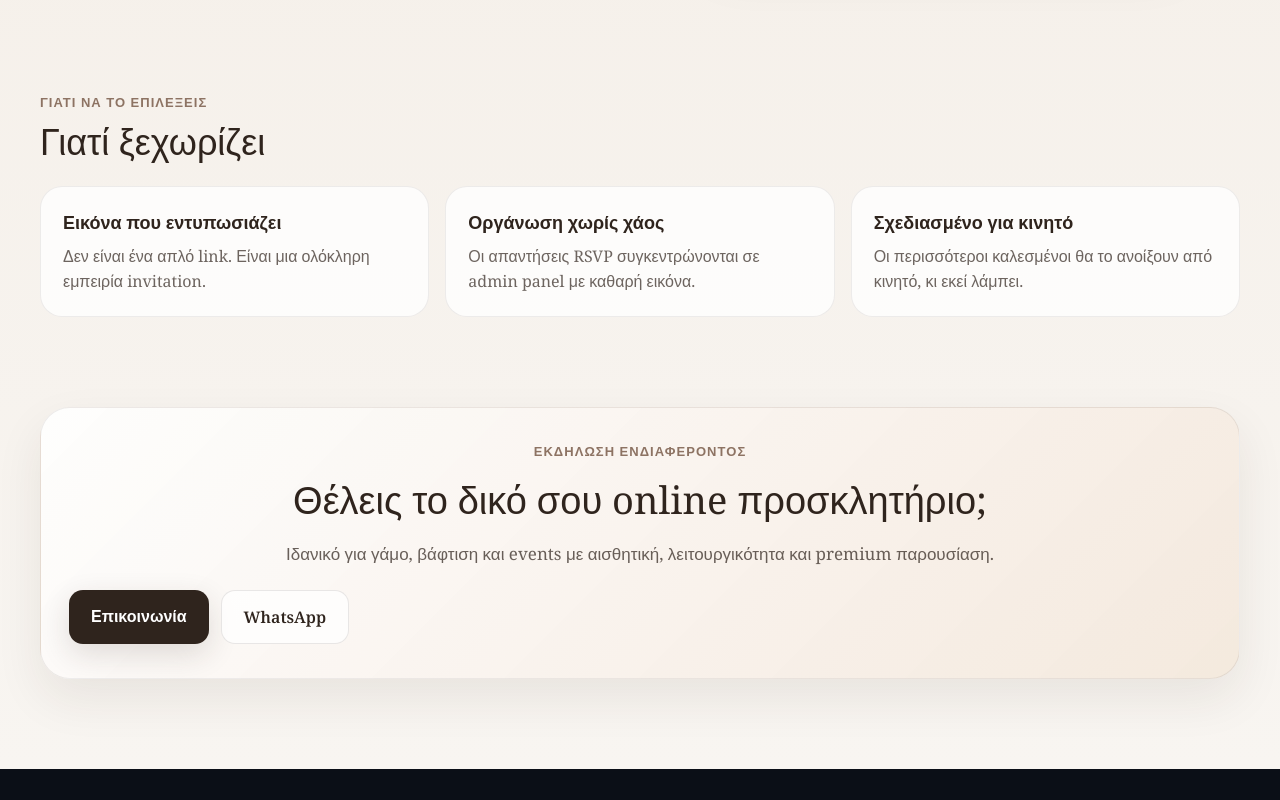
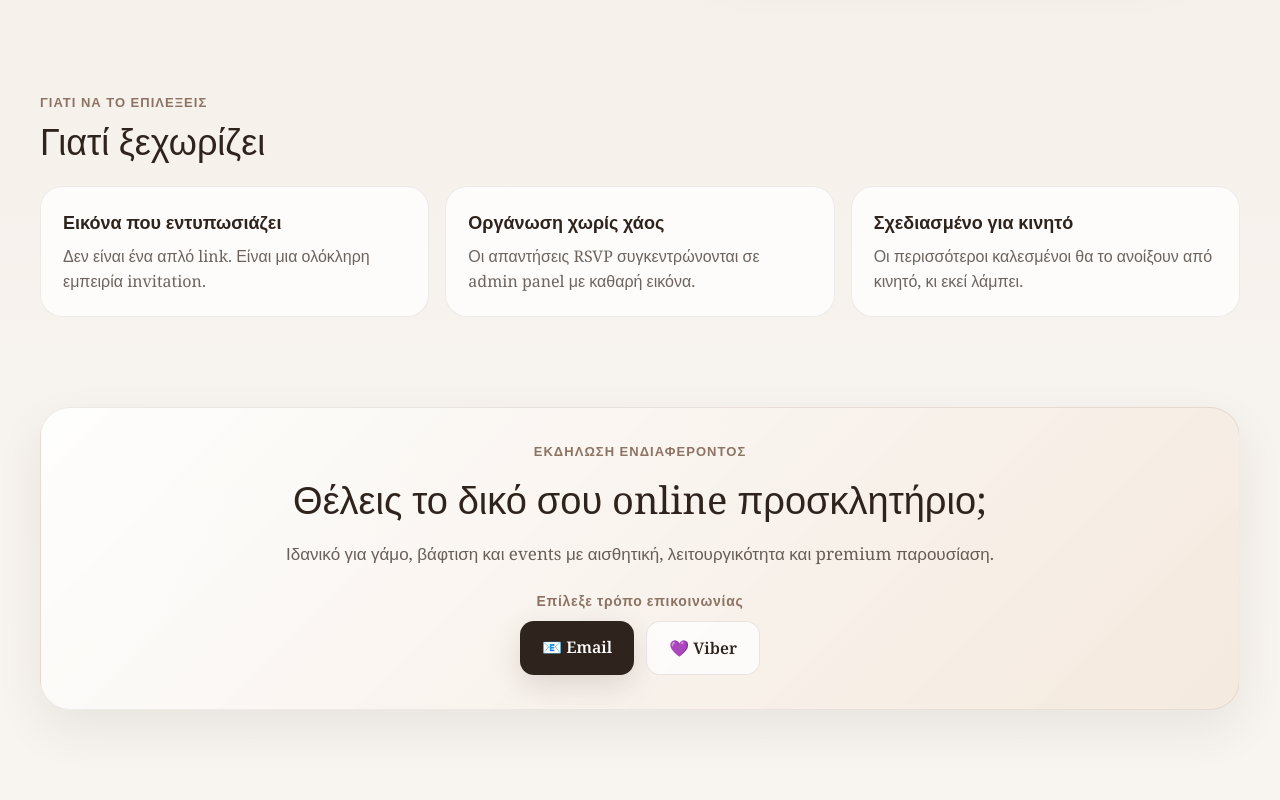
Before and after one commit to LabLouEvents/LabLouInvitation, a Next.js app: page / in a window 1280 px wide. Shown: the part 1774-2574 px from the top of the page. Before the commit the page ends 2543 px from the top, so only its background shows below. Built offline with nearby package versions, Linux system fonts and the light colour scheme; a web font is replaced by a local one.

Commit message:
update landing page with premium contact section

```diff
--- a/app/page.tsx
+++ b/app/page.tsx
@@ -3,7 +3,6 @@ import Image from "next/image";
 export default function HomePage() {
   return (
     <main style={page}>
-      {/* TOP BAR */}
       <header style={topbar}>
         <div style={brandWrap}>
           <Image
@@ -27,7 +26,6 @@ export default function HomePage() {
         </div>
       </header>
 
-      {/* HERO */}
       <section style={heroSection}>
         <div style={heroGlow} />
         <div style={heroContent}>
@@ -71,7 +69,6 @@ export default function HomePage() {
         </div>
       </section>
 
-      {/* FEATURES */}
       <section style={section}>
         <div style={sectionIntro}>Τι περιλαμβάνει</div>
         <h2 style={sectionTitle}>Όλα όσα χρειάζεται ένα σύγχρονο προσκλητήριο</h2>
@@ -112,7 +109,6 @@ export default function HomePage() {
         </div>
       </section>
 
-      {/* DEMO */}
       <section id="demo" style={demoSection}>
         <div style={demoLeft}>
           <div style={sectionIntro}>Demo</div>
@@ -123,7 +119,10 @@ export default function HomePage() {
           </p>
 
           <div style={heroButtons}>
-            <a href="/e/12.09.2026?t=8138b5407b4866936ecc4803677ec6a6" style={primaryBtn}>
+            <a
+              href="/e/12.09.2026?t=8138b5407b4866936ecc4803677ec6a6"
+              style={primaryBtn}
+            >
               Άνοιξε το demo
             </a>
 
@@ -145,7 +144,6 @@ export default function HomePage() {
         </div>
       </section>
 
-      {/* WHY */}
       <section style={section}>
         <div style={sectionIntro}>Γιατί να το επιλέξεις</div>
         <h2 style={sectionTitle}>Γιατί ξεχωρίζει</h2>
@@ -174,7 +172,6 @@ export default function HomePage() {
         </div>
       </section>
 
-      {/* CTA */}
       <section id="interest" style={interestSection}>
         <div style={interestCard}>
           <div style={sectionIntro}>Εκδήλωση ενδιαφέροντος</div>
@@ -184,19 +181,24 @@ export default function HomePage() {
             premium παρουσίαση.
           </p>
 
-          <div style={heroButtons}>
-            <a href="mailto:hello@lablou.gr?subject=Ενδιαφέρομαι για online προσκλητήριο" style={primaryBtn}>
-              Επικοινωνία
-            </a>
+          <div style={contactWrap}>
+            <div style={contactTitle}>Επίλεξε τρόπο επικοινωνίας</div>
 
-            <a
-              href="https://wa.me/30XXXXXXXXXX?text=Ενδιαφέρομαι για online προσκλητήριο"
-              style={secondaryBtn}
-              target="_blank"
-              rel="noreferrer"
-            >
-              WhatsApp
-            </a>
+            <div style={contactButtons}>
+              <a
+                href="mailto:info@lablou.gr?subject=Ενδιαφέρομαι για online προσκλητήριο"
+                style={primaryBtn}
+              >
+                📧 Email
+              </a>
+
+              <a
+                href="viber://chat?number=%2B306943910973"
+                style={secondaryBtn}
+              >
+                💜 Viber
+              </a>
+            </div>
           </div>
         </div>
       </section>
@@ -366,8 +368,7 @@ const phoneMock: React.CSSProperties = {
 };
 
 const phoneScreen: React.CSSProperties = {
-  background:
-    "linear-gradient(180deg, #efe5da 0%, #f7f2ec 100%)",
+  background: "linear-gradient(180deg, #efe5da 0%, #f7f2ec 100%)",
   borderRadius: 22,
   minHeight: 520,
   padding: 20,
@@ -568,3 +569,25 @@ const interestText: React.CSSProperties = {
   fontSize: 17,
   lineHeight: 1.65,
 };
+
+const contactWrap: React.CSSProperties = {
+  marginTop: 20,
+  display: "flex",
+  flexDirection: "column",
+  alignItems: "center",
+  gap: 10,
+};
+
+const contactTitle: React.CSSProperties = {
+  fontSize: 14,
+  fontWeight: 700,
+  color: "#8d7363",
+  letterSpacing: "0.05em",
+};
+
+const contactButtons: React.CSSProperties = {
+  display: "flex",
+  gap: 12,
+  justifyContent: "center",
+  flexWrap: "wrap",
+};
```
